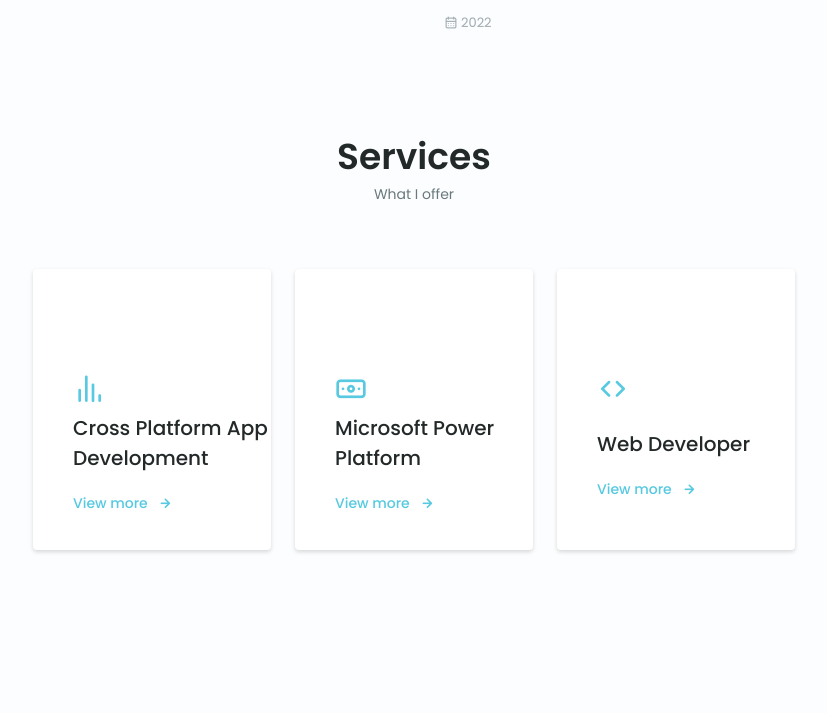
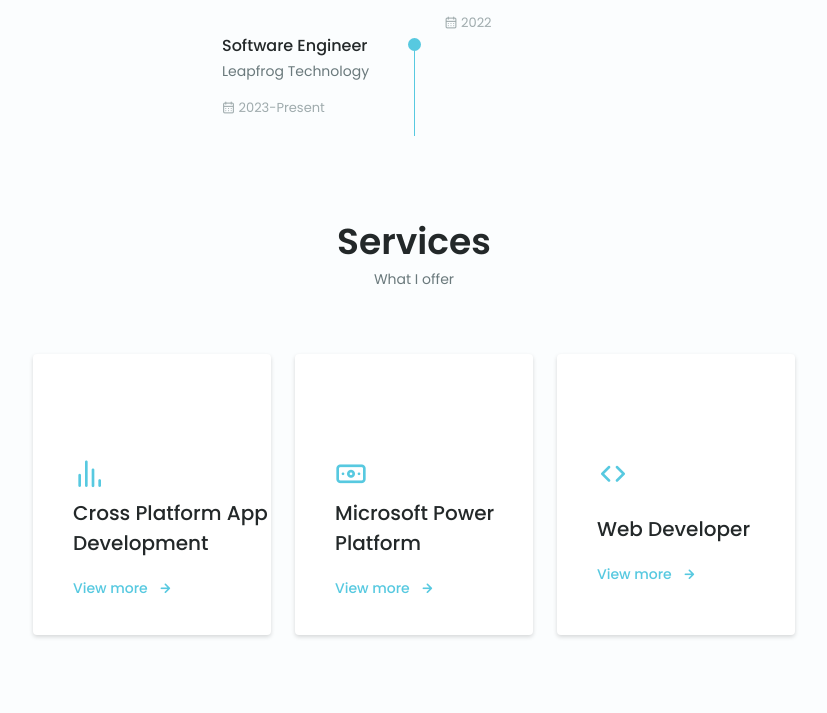
Before and after one commit to krnaryal/my-portfolio, a plain HTML site: page index.html in a window 1280 px wide. Shown: the part 3067-3780 px from the top of the page, without its empty margins (226-1053 px from the left). Drawn offline with nearby package versions, Linux system fonts and the light colour scheme.

Commit message:
SE update

```diff
--- a/index.html
+++ b/index.html
@@ -466,6 +466,24 @@
 
 
                         </div>
+           <!--==================== QUALIFICATION 5 ====================-->
+
+
+                        <div class="qualification__data">
+                            <div>
+                                <h3 class="qualification__title">Software Engineer</h3>
+                                <span class="qualification__subtitle">Leapfrog Technology</span>
+                                <div class="qualification__calendar">
+                                    <i class="uil uil-calendar-alt"></i>
+                                    2023-Present
+                                </div>
+                            </div>
+
+                            <div>
+                                <span class="qualification__rounder"></span>
+                                <span class="qualification__line"></span>
+                           </div>
+                        </div>
                     </div>
 
                     <!--==================== QUALIFICATION CONTENT 2 ====================-->
@@ -498,7 +516,7 @@
 
                             <div>
                                 <h3 class="qualification__title">Associate Software Engineer </h3>
-                                <span class="qualification__subtitle">Leapfrog Technology.</span>
+                                <span class="qualification__subtitle">Leapfrog Technology</span>
                                 <div class="qualification__calendar">
                                     <i class="uil uil-calendar-alt"></i>
                                     2022
@@ -508,21 +526,21 @@
 
                         </div>
                         <!--==================== QUALIFICATION 3 ====================-->
-                        <!-- <div class="qualification__data"> -->
-                            <!-- <div> -->
-                                <!-- <h3 class="qualification__title">Data Analyst - Digital banking</h3> -->
-                                <!-- <span class="qualification__subtitle">DFCC Head Office - Colombo</span> -->
-                                <!-- <div class="qualification__calendar"> -->
-                                    <!-- <i class="uil uil-calendar-alt"></i> -->
-                                    <!-- 2020 - Present -->
-                                <!-- </div> -->
-                            <!-- </div> -->
+                        <div class="qualification__data">
+                             <div>
+                                 <h3 class="qualification__title">Software Engineer</h3>
+                                 <span class="qualification__subtitle">Leapfrog Technology</span>
+                                 <div class="qualification__calendar">
+                                     <i class="uil uil-calendar-alt"></i>
+                                     2023-Present
+                                 </div>
+                             </div>
 
-                            <!-- <div> -->
-                                <!-- <span class="qualification__rounder"></span> -->
-                                <!-- <span class="qualification__line"></span> -->
-                         <!--   </div> -->
-                        <!-- </div> -->
+                             <div>
+                                 <span class="qualification__rounder"></span>
+                                 <span class="qualification__line"></span>
+                            </div>
+                         </div>
 
                     </div>
 
@@ -862,7 +880,7 @@
 
                         <div>
                             <h3 class="contact__title">E-mail</h3>
-                            <span class="contatc__subtitle">krnaryal100@gmail.com</span>
+                            <span class="contatc__subtitle">aryal.kiran100@gmail.com</span>
                         </div>
                     </div>
 
```
